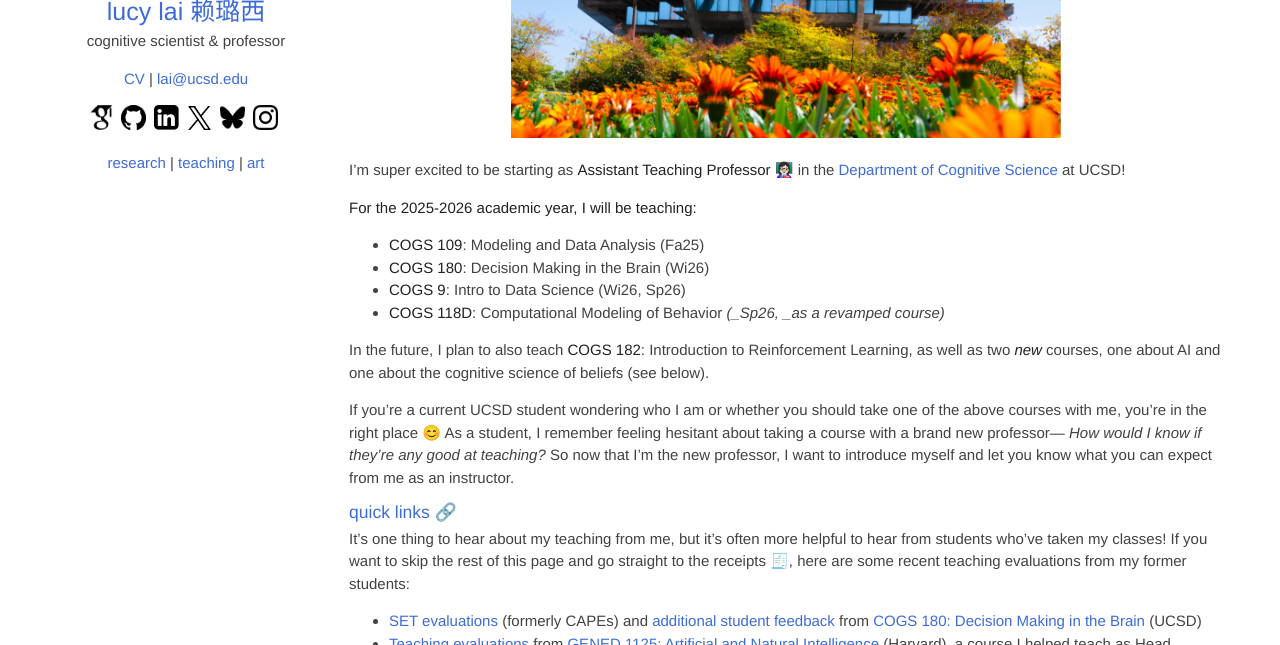
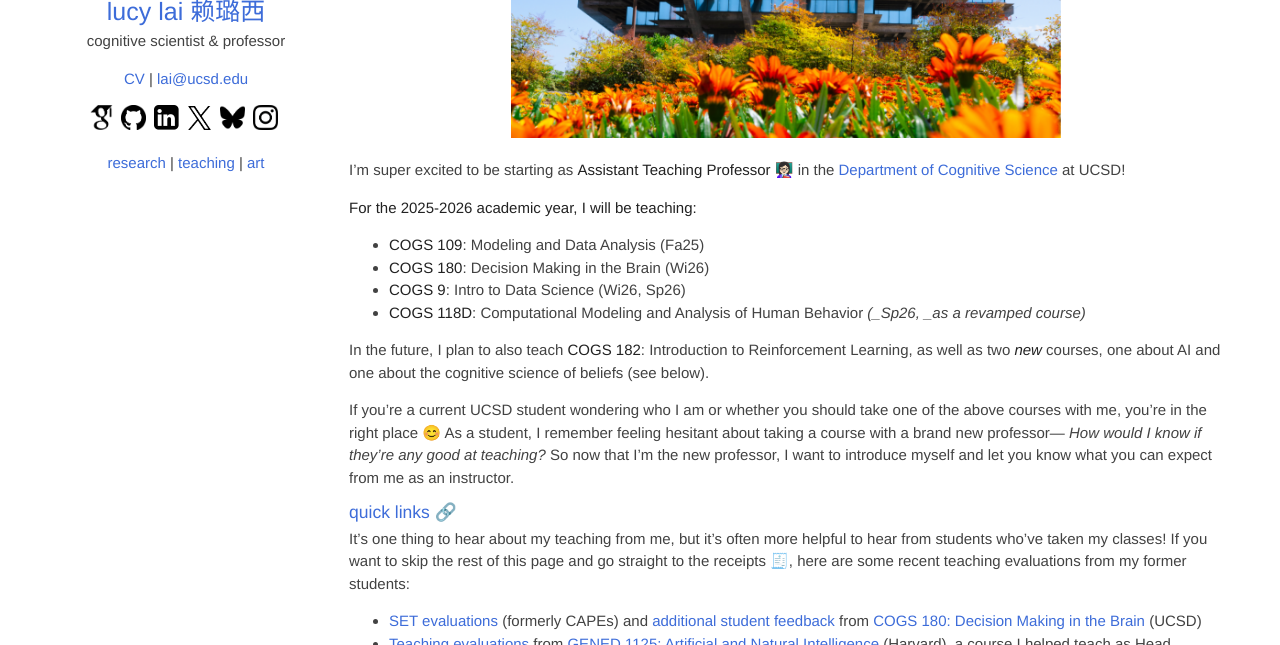
Before and after one commit to lucylai96/lucylai96.github.io, a Jekyll site: the page built from ucsd.md, in a window 1280 px wide and 900 px high, cut to the strip 255-900 px from the top of the window. Built offline with Jekyll 4.4.1, drawn with Linux system fonts in a browser that asks for light colours; our own code applies the rules of GitHub Pages for plain Markdown files.

Commit message:
Update ucsd.md

```diff
--- a/ucsd.md
+++ b/ucsd.md
@@ -10,7 +10,7 @@ I’m super excited to be starting as **Assistant Teaching Professor** 👩🏻
 - **COGS 109**: Modeling and Data Analysis (Fa25)
 - **COGS 180**: Decision Making in the Brain (Wi26)
 - **COGS 9**: Intro to Data Science (Wi26, Sp26)
-- **COGS 118D**: Computational Modeling of Behavior _(_Sp26, _as a revamped course)_
+- **COGS 118D**: Computational Modeling and Analysis of Human Behavior _(_Sp26, _as a revamped course)_
 
 In the future, I plan to also teach **COGS 182**: Introduction to Reinforcement Learning, as well as two _**new**_ courses, one about AI and one about the cognitive science of beliefs (see below).
 
```
